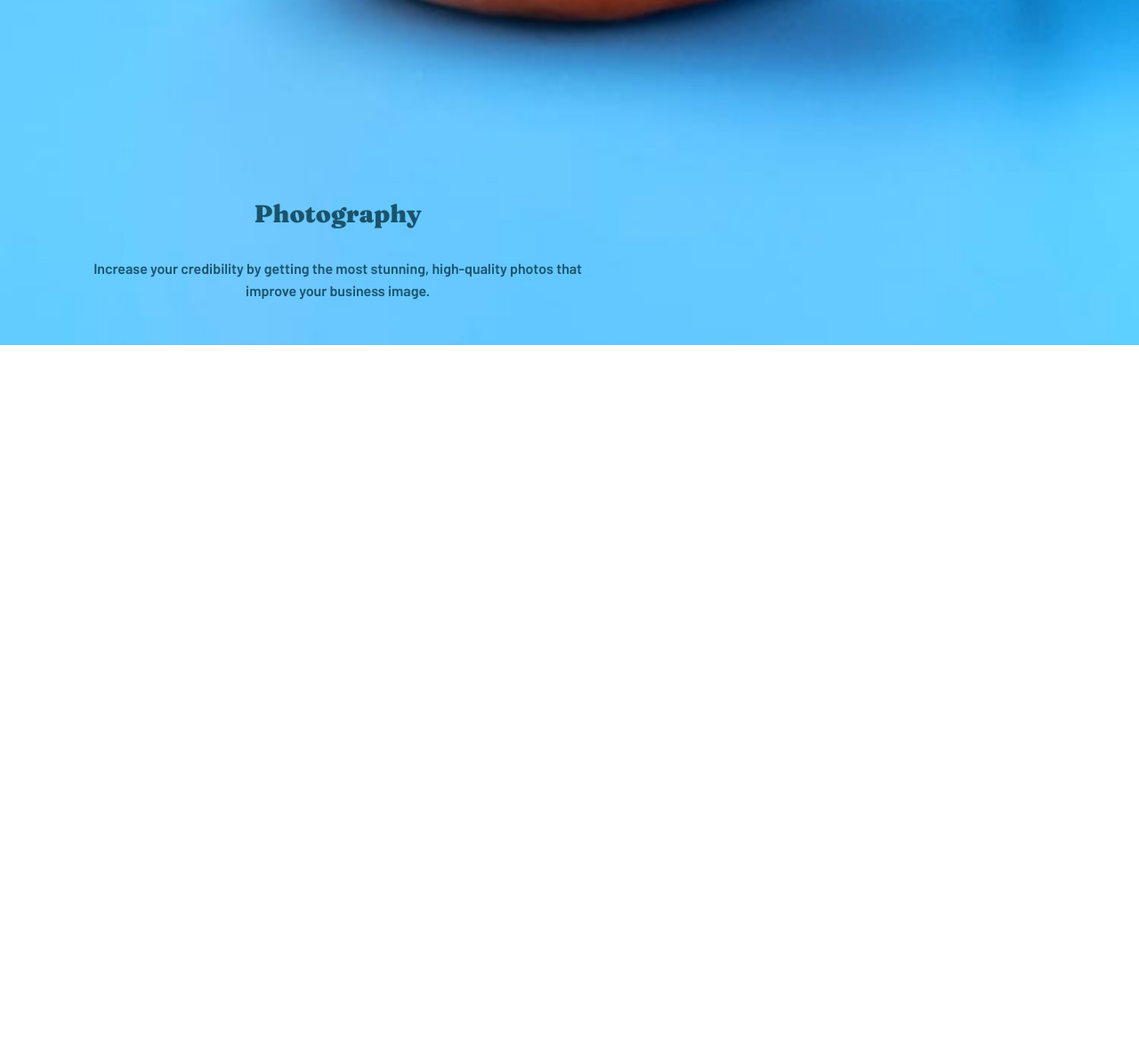
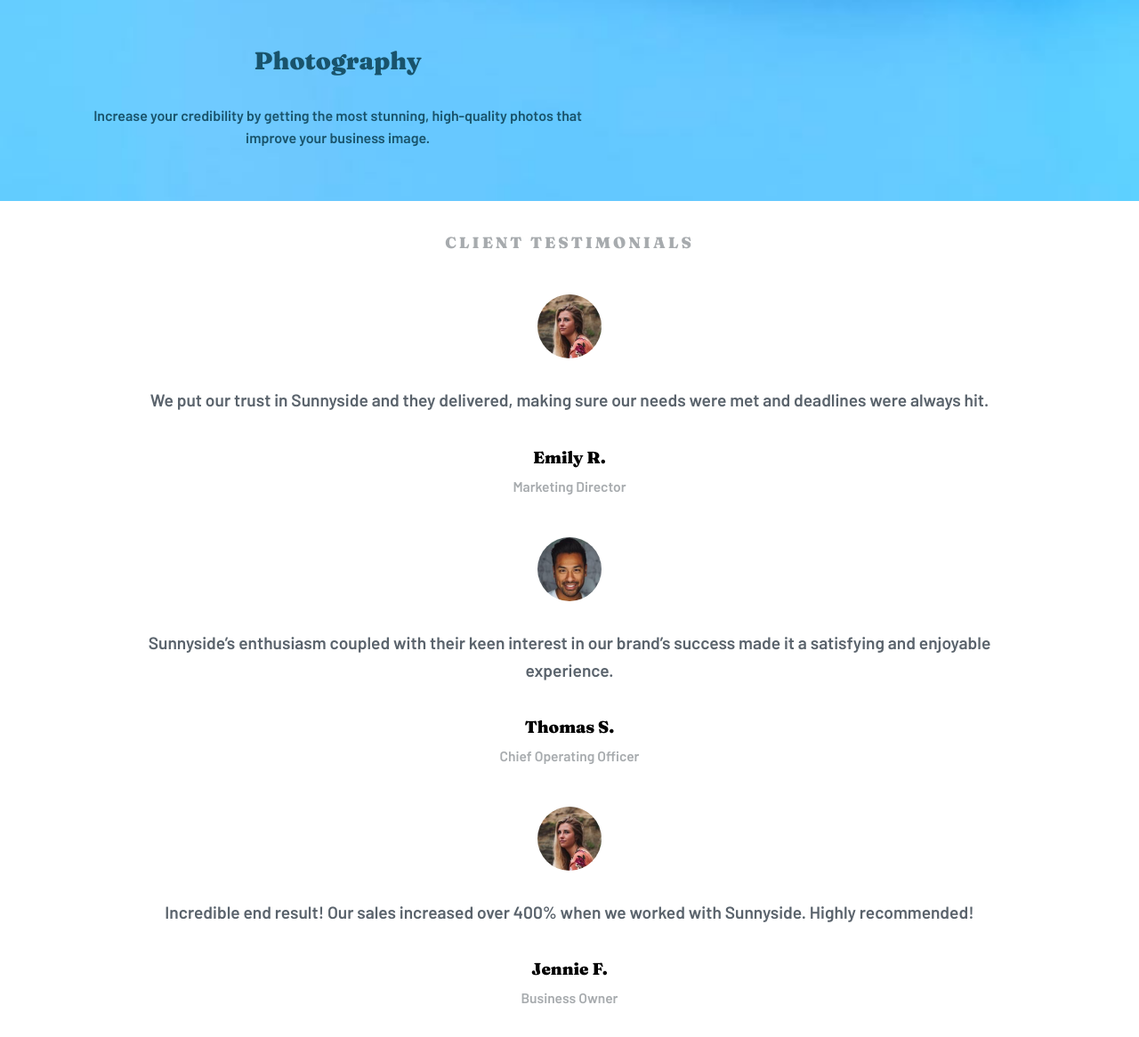
Before and after one commit to m-oniqu3/sunnyside-agency, a plain HTML site: page index.html in a window 1280 px wide. Shown: the part 4595-5761 px from the top of the page at 89% size. Before the commit the page ends 4983 px from the top, so only its background shows below. Drawn offline with Linux system fonts and the light colour scheme.

Commit message:
added testimonials

```diff
--- a/index.html
+++ b/index.html
@@ -40,7 +40,7 @@
                 brands grow fast. Engage your clients through compelling visuals
                 that do most of the marketing for you.
               </p>
-              <p class="link">Learn more</p>
+              <p class="small">Learn more</p>
             </div>
           </div>
         </div>
@@ -60,7 +60,7 @@
                 photographers, videographers, and copywriters, we’ll build and
                 extend your brand in digital places.
               </p>
-              <p class="link">Learn more</p>
+              <p class="small">Learn more</p>
             </div>
           </div>
         </div>
@@ -96,8 +96,66 @@
           </div>
         </div>
       </section>
+
+      <!-- Fourth Section -->
+
+      <section class="client">
+        <p class="small">Client testimonials</p>
+        <div class="client-grid">
+          <!-- First Testimonial -->
+          <div class="testimonials">
+            <div class="wrapper">
+              <div class="profile">
+                <img src="images/image-emily.jpg" alt="Profile Picture" />
+              </div>
+
+              <p class="info">
+                We put our trust in Sunnyside and they delivered, making sure
+                our needs were met and deadlines were always hit.
+              </p>
+
+              <p class="small-name">Emily R.</p>
+              <p class="job">Marketing Director</p>
+            </div>
+          </div>
+
+          <!-- Second Testimonial -->
+          <div class="testimonials">
+            <div class="wrapper">
+              <div class="profile">
+                <img src="images/image-thomas.jpg" alt="Profile Picture" />
+              </div>
+
+              <p class="info">
+                Sunnyside’s enthusiasm coupled with their keen interest in our
+                brand’s success made it a satisfying and enjoyable experience.
+              </p>
+
+              <p class="small-name">Thomas S.</p>
+              <p class="job">Chief Operating Officer</p>
+            </div>
+          </div>
+
+          <!-- Third Testimonial -->
+          <div class="testimonials">
+            <div class="wrapper">
+              <div class="profile">
+                <img src="images/image-emily.jpg" alt="Profile Picture" />
+              </div>
+
+              <p class="info">
+                Incredible end result! Our sales increased over 400% when we
+                worked with Sunnyside. Highly recommended!
+              </p>
+
+              <p class="small-name">Jennie F.</p>
+              <p class="job">Business Owner</p>
+            </div>
+          </div>
+        </div>
+      </section>
     </div>
   </body>
 </html>
 
-<!--      Client testimonials We put our trust in Sunnyside and they delivered, making sure our needs were met and deadlines were always hit. Emily R. Marketing Director Sunnyside’s enthusiasm coupled with their keen interest in our brand’s success made it a satisfying and enjoyable experience. Thomas S. Chief Operating Officer Incredible end result! Our sales increased over 400% when we worked with Sunnyside. Highly recommended! Jennie F. Business Owner About Services Projects Contact -->
+<!--     About Services Projects Contact       -->
--- a/style.css
+++ b/style.css
@@ -10,6 +10,7 @@
 
 body {
   font-size: 1.125rem;
+  font-family: "Barlow", sans-serif;
 }
 
 /* Header  */
@@ -63,7 +64,7 @@
   background-position: center;
   background-repeat: no-repeat;
   background-size: cover;
-  height: 100vh;
+  height: 90vh;
   position: relative;
 }
 
@@ -72,7 +73,7 @@
   background-position: center;
   background-repeat: no-repeat;
   background-size: cover;
-  height: 100vh;
+  height: 90vh;
   position: relative;
 }
 
@@ -94,25 +95,25 @@
 }
 
 p.info {
-  font-family: "Barlow", sans-serif;
   color: hsl(232, 10%, 55%);
   text-align: center;
   line-height: 1.6;
 }
 
-p.link {
+p.small {
   text-transform: uppercase;
   text-align: center;
   font-family: "Fraunces", serif;
   margin: 2.3rem 0;
   font-size: 1rem;
   letter-spacing: 1px;
+  font-weight: 900;
 }
 
 #picture-1 .content,
 #picture-2 .content {
   position: absolute;
-  bottom: 0;
+  bottom: 10px;
 }
 
 #picture-1 .content p.heading,
@@ -133,3 +134,38 @@
 #picture-2 .content p.info {
   font-size: 1rem;
 }
+
+/* Testimonials */
+
+.client > p.small {
+  color: hsl(210, 4%, 67%);
+  letter-spacing: 3px;
+  font-size: 1.1rem;
+}
+
+.profile > img {
+  border-radius: 50%;
+  margin: 2rem auto;
+  width: 4.5rem;
+  display: flex;
+  justify-content: center;
+}
+
+.testimonials p.info {
+  color: hsl(213, 9%, 39%);
+  font-size: 1.2rem;
+}
+
+p.small-name {
+  text-align: center;
+  font-family: "Fraunces", serif;
+  margin: 2.3rem 0 0.675rem 0;
+  font-size: 1.175rem;
+  font-weight: 900;
+}
+
+p.job {
+  text-align: center;
+  font-size: 0.975rem;
+  color: hsl(210, 4%, 67%);
+}
```
Also changed, not shown: images/image-emily.jpg (added), images/image-jennie.jpg (added), images/image-thomas.jpg (added).
